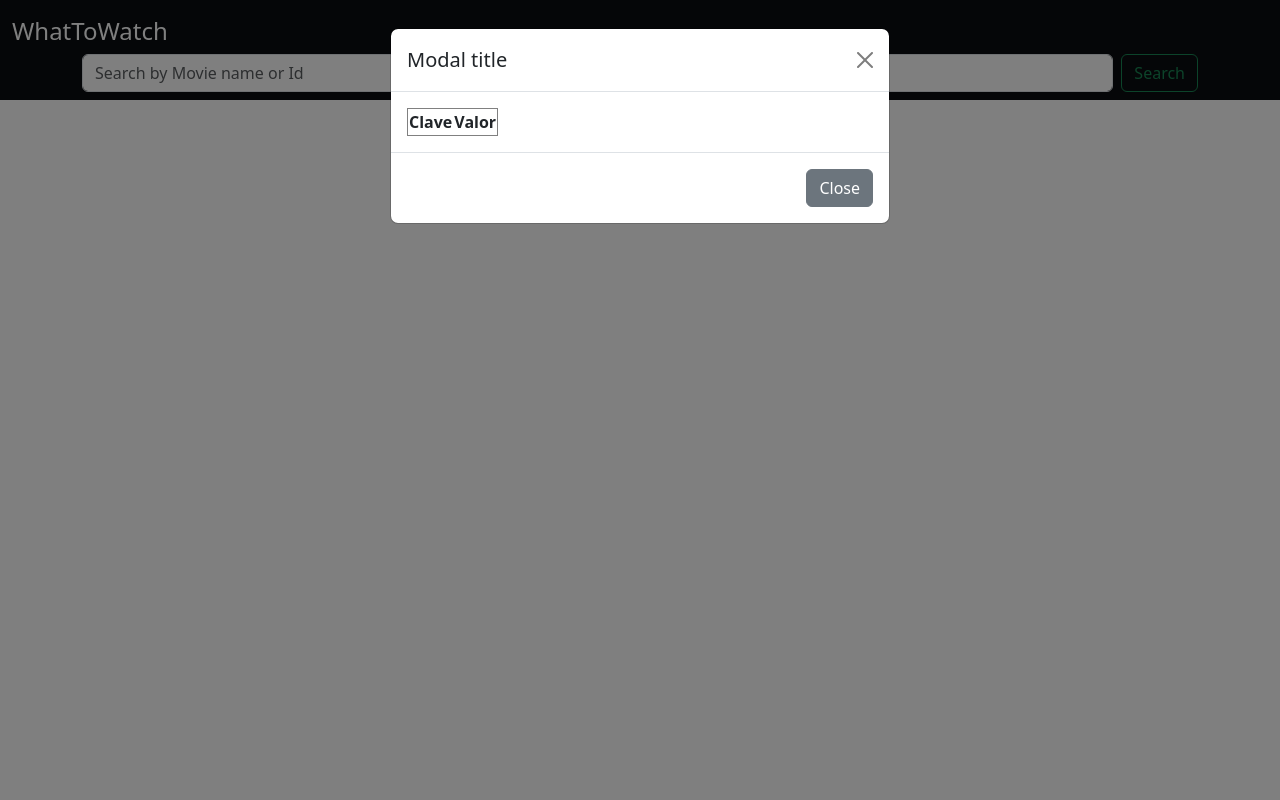
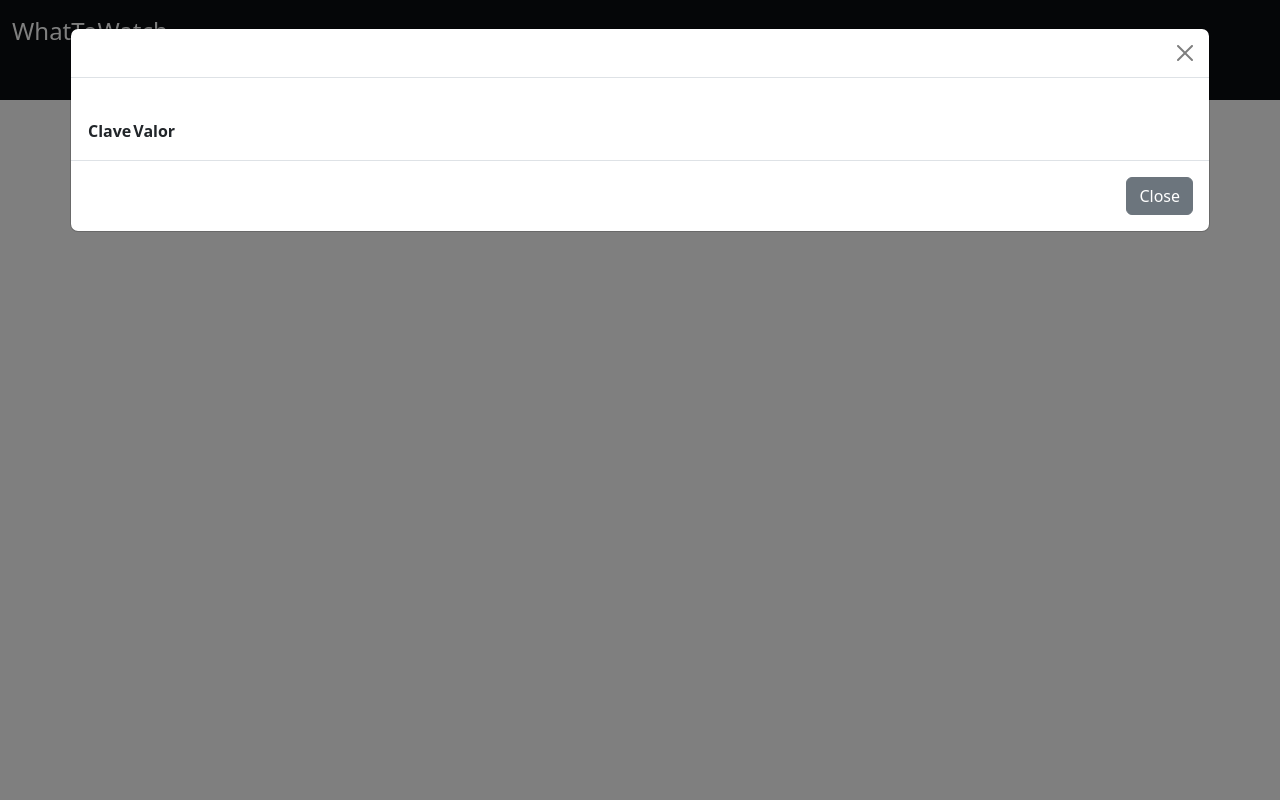
Before and after one commit to Dima-Sh13/Reto_Final_Peliculas, a Flask app: page /movie/1 in a window 1280 px wide. Run offline with Flask 3, Linux system fonts and the light colour scheme; data that the repository does not hold is empty.

Commit message:
Updated html

```diff
--- a/movies_app/static/styles.css
+++ b/movies_app/static/styles.css
@@ -15,3 +15,12 @@
 .navbar-brand:hover {
   color: rgba(255, 255, 255, 0.7) !important;
 }
+
+.modal-movie {
+    width: 80% !important;
+    height: 80% !important ;
+
+    padding: 20% !important;
+
+
+}
--- a/movies_app/templates/movie_view.html
+++ b/movies_app/templates/movie_view.html
@@ -5,18 +5,24 @@
 <script>
     document.addEventListener("DOMContentLoaded", () => {
       const modal = new bootstrap.Modal(document.getElementById("movieModal"));
-      modal.show(); // se abre al cargar la página
+      modal.show();
     });
 </script>
-<div class="modal fade" id="movieModal" tabindex="-1" aria-labelledby="exampleModalLabel" aria-hidden="true">
-    <div class="modal-dialog">
+<div class="modal fade " id="movieModal" tabindex="-1" aria-labelledby="exampleModalLabel" aria-hidden="true">
+    <div class="modal-dialog modal-xl">
         <div class="modal-content">
             <div class="modal-header">
-                <h1 class="modal-title fs-5" id="exampleModalLabel">Modal title</h1>
+                <h1 class="modal-title fs-5" id="exampleModalLabel">{{data["Title"]}}</h1>
                 <button type="button" class="btn-close" data-bs-dismiss="modal" aria-label="Close"></button>
             </div>
             <div class="modal-body">
-            <table border="1">
+                <img src="{{data[Poster]}}" alt="">
+
+
+
+
+
+                <table style="padding: 10%;">
                     <thead>
                         <tr>
                             <th>Clave</th>
@@ -39,7 +45,7 @@
              </div>
         </div>
     </div>
-
+</div>
 
 
 
```
Lines whose indentation alone changed are shown as unchanged.
